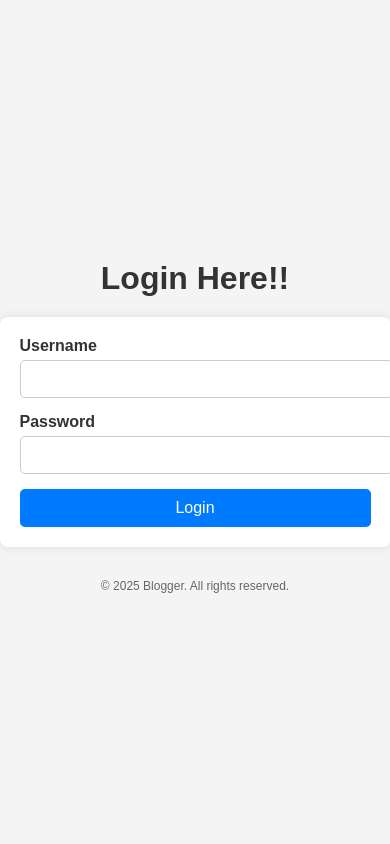
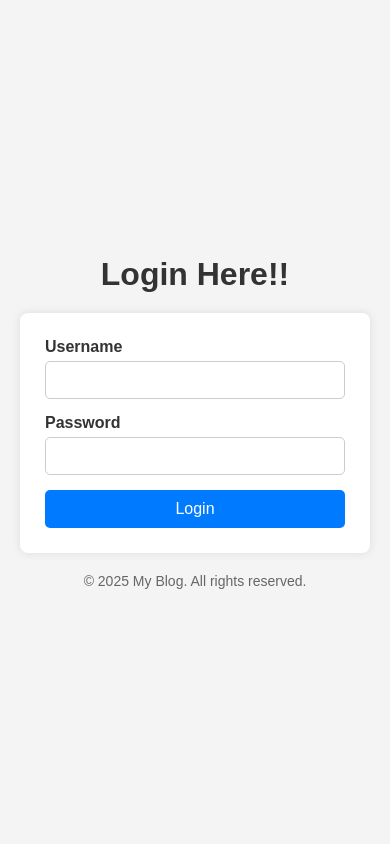
Before and after one commit to Doodle-Aditya/Flask-blog, a Flask app: page /login in a window 390 px wide. Run offline with Flask 3, Linux system fonts and the light colour scheme; some libraries are stand-ins or nearby versions.

Commit message:
Fixed bugs in Login and Register

```diff
--- a/app.py
+++ b/app.py
@@ -1,13 +1,15 @@
-from flask import Flask, render_template, redirect, url_for, flash
+from flask import Flask, render_template, redirect, url_for, session, flash, request
 from flask_wtf import FlaskForm
-from wtforms import StringField, EmailField, PasswordField, SubmitField
-from wtforms.validators import DataRequired, Email, ValidationError
+from wtforms import StringField, PasswordField, SubmitField
+from wtforms.validators import DataRequired
 from flask_mysqldb import MySQL
+from flask_wtf.csrf import CSRFProtect
 
 app = Flask(__name__)
 
 # Secret Key
 app.config['SECRET_KEY'] = 'A2Z123'
+csrf = CSRFProtect(app)
 
 # MySQL Config
 app.config['MYSQL_HOST'] = 'localhost'
@@ -16,37 +18,18 @@ app.config['MYSQL_PASSWORD'] = '123456'
 app.config['MYSQL_DB'] = 'userbase'
 
 mysql = MySQL(app)
-class Loginform(FlaskForm):
-    user_name = StringField('Username',validators=[DataRequired()])
-    password = PasswordField('Password',validators=[DataRequired()])
-    submit = SubmitField('Login')
 
 class RegisterForm(FlaskForm):
     user_name = StringField('User Name', validators=[DataRequired()])
     name = StringField('Name', validators=[DataRequired()])
-    email = EmailField('Email', validators=[DataRequired(), Email()])
+    email = StringField('Email', validators=[DataRequired()])
     password = PasswordField('Password', validators=[DataRequired()])
     submit = SubmitField('Register')
 
-    # Custom validation for username
-    def validate_user_name(self, field):
-        cursor = mysql.connection.cursor()
-        cursor.execute("SELECT * FROM user_1 WHERE user_name = %s", (field.data,))
-        existing_user = cursor.fetchone()
-        cursor.close()
-
-        if existing_user:
-            raise ValidationError("Username is already taken. Please choose another.")
-
-    # Custom validation for email
-    def validate_email(self, field):
-        cursor = mysql.connection.cursor()
-        cursor.execute("SELECT * FROM user_1 WHERE email = %s", (field.data,))
-        existing_email = cursor.fetchone()
-        cursor.close()
-
-        if existing_email:
-            raise ValidationError("Email is already registered. Please use another email.")
+class LoginForm(FlaskForm):
+    user_name = StringField('Username', validators=[DataRequired()])
+    password = PasswordField('Password', validators=[DataRequired()])
+    submit = SubmitField('Login')
 
 @app.route('/')
 def home():
@@ -70,31 +53,45 @@ def register():
         cursor.close()
 
         flash('Registration successful! Please log in.', 'success')
-        return redirect(url_for('login'))
+        return redirect(url_for('login'))  # Redirect to login page after registration
 
     return render_template('register.html', form=form)
 
-@app.route('/login',methods = ['GET','POST'])
+@app.route('/login', methods=['GET', 'POST'])
 def login():
-    form = Loginform()
+    form = LoginForm()
+
+
     if form.validate_on_submit():
-        username = form.user_name.data
+        user_name = form.user_name.data
         password = form.password.data
 
         cursor = mysql.connection.cursor()
-        cursor.execute('Select * from user_1 where user_name = %s',(username,))
+        cursor.execute('SELECT * FROM user_1 WHERE user_name = %s', (user_name,))
         user = cursor.fetchone()
         cursor.close()
+
 
         if user:
             db_password = user[3]
             if db_password == password:
-                session['user_name'] = username
+                session['user_name'] = user_name
+
                 flash('Login successful!', 'success')
-                return redirect(url_for('dashboard'))
+                return redirect(url_for('home'))
             else:
-                flash('Invalid Username or Password','Check your details')
-    return render_template('login.html',form=form)
+                flash('Invalid Username or Password', 'danger')
+        else:
+            flash('User not found', 'danger')
+
+    return render_template('login.html', form=form)
+
+
+@app.route('/logout')
+def logout():
+    session.pop('user_name', None)
+    flash('Logged out successfully!', 'success')
+    return redirect(url_for('home'))
 
 if __name__ == '__main__':
     app.run(debug=True)
--- a/static/css/login.css
+++ b/static/css/login.css
@@ -1,13 +1,18 @@
 /* General Styles */
+* {
+    margin: 0;
+    padding: 0;
+    box-sizing: border-box;
+}
+
 body {
     font-family: Arial, sans-serif;
     background-color: #f4f4f4;
     display: flex;
     justify-content: center;
     align-items: center;
-    height: 100vh;
+    height: 100vh; /* Full viewport height */
     flex-direction: column;
-    margin: 0;
 }
 
 /* Heading */
@@ -19,16 +24,19 @@ h1 {
 /* Form Container */
 form {
     background: #fff;
-    padding: 20px;
+    padding: 25px;
     border-radius: 8px;
     box-shadow: 0px 0px 10px rgba(0, 0, 0, 0.1);
     width: 350px;
     text-align: center;
+    display: flex;
+    flex-direction: column;
+    gap: 15px;
 }
 
 /* Input Field Styles */
 .item {
-    margin-bottom: 15px;
+    width: 100%;
     text-align: left;
 }
 
@@ -82,13 +90,6 @@ ul {
 /* Footer */
 footer {
     margin-top: 20px;
-    font-size: 12px;
     color: #666;
+    font-size: 14px;
 }
-
-/* Responsive Design */
-@media (max-width: 400px) {
-    form {
-        width: 90%;
-    }
-}
--- a/templates/login.html
+++ b/templates/login.html
@@ -4,14 +4,20 @@
 <head>
     <meta charset="UTF-8">
     <meta name="viewport" content="width=device-width, initial-scale=1.0">
-    <title>Login - Bloggger</title>
+    <title>Login - Blogger</title>
     <link rel="stylesheet" href="{{ url_for('static', filename='css/login.css') }}">
 </head>
 
 <body>
     <h1>Login Here!!</h1>
-    <form action="/login" ,method='POST'>
+
+    <!-- Ensure the form method is POST -->
+    <form action="{{ url_for('login') }}" method="POST">
+        <!-- CSRF Token to prevent attacks -->
         {{ form.hidden_tag() }}
+
+        <input type="hidden" name="csrf_token" value="{{ csrf_token() }}">
+
         <div class="item">
             {{ form.user_name.label(for='user_name') }}
             {{ form.user_name(id='user_name', class='form-control') }}
@@ -24,6 +30,7 @@
             </ul>
             {% endif %}
         </div>
+
         <div class="item">
             {{ form.password.label(for='password') }}
             {{ form.password(id='password', class='form-control') }}
@@ -39,8 +46,10 @@
 
         {{ form.submit(class='submit-btn') }}
     </form>
+
     <footer>
-        <p>&copy; 2025 Blogger. All rights reserved.</p>
+        <p>&copy; 2025 My Blog. All rights reserved.</p>
     </footer>
 </body>
+
 </html>
```
Also changed, not shown: templates/index.html (+6 -2 lines).
